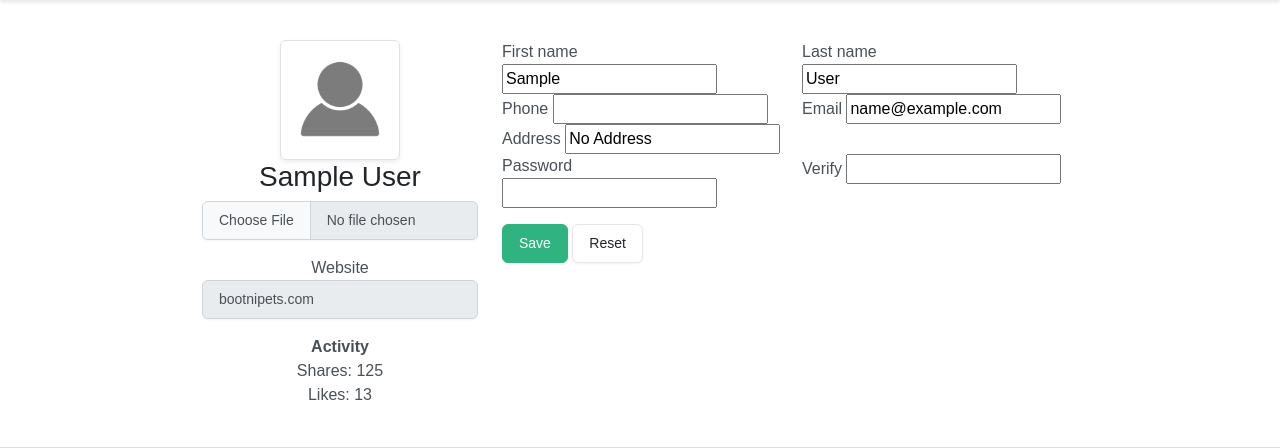
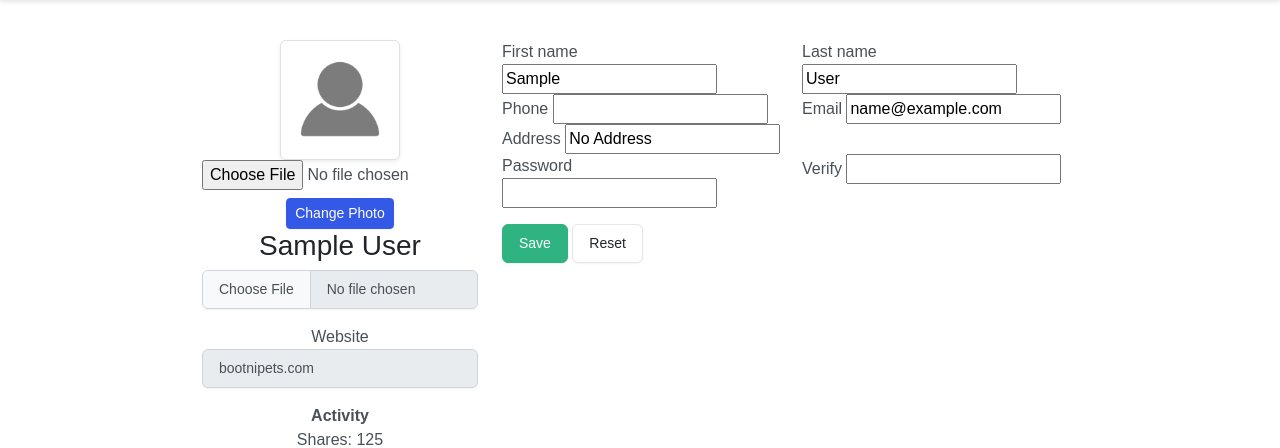
Before and after one commit to Dzherrom/hiretaskup, a Django app: page /users/profile/ in a window 1280 px wide. Shown: the part 77-525 px from the top of the page. Run offline with Django 5.2, Linux system fonts and the light colour scheme; the visitor is signed in with stand-in values (Sample User, id 1).

Commit message:
🙏🙏🙏🙏🙏

```diff
--- a/core/forms.py
+++ b/core/forms.py
@@ -22,7 +22,7 @@ class ProfileForm(forms.ModelForm):
     class Meta:
         model = CustomUser
         fields = [
-            'username', 'email', 'phone_number', 'first_name', 'last_name', 'address','password', 'verify_password'
+            'username', 'email', 'phone_number', 'first_name', 'last_name', 'address','photo', 'password', 'verify_password'
         ]
         widgets = {
             'address': forms.TextInput(),
--- a/core/models.py
+++ b/core/models.py
@@ -9,6 +9,7 @@ class CustomUser(AbstractUser):
     last_name = models.CharField(max_length=100, default="No Last Name")
     first_name = models.CharField(max_length=100, default="No First Name")
     address = models.TextField(default="No Address")
+    photo = models.ImageField(upload_to='profile_photos/', blank=True, null=True)
 
     def __str__(self):
         return self.first_name
--- a/core/templates/user/user_profile.html
+++ b/core/templates/user/user_profile.html
@@ -1,11 +1,21 @@
 {% extends "layouts/base.html" %}
+{% load static %}
 
 {% block content %}
 <div class="container" style="max-width:900px; margin:40px auto;">
     <div class="row">
         <div class="col-md-4">
             <div style="text-align:center;">
-                <img src="static/img/profile-icon-9.png" class="img-thumbnail" width="120" alt="Profile Photo">
+                {% if user.photo %}
+                    <img src="{{ user.photo.url }}" class="img-thumbnail" width="120" alt="Profile Photo">
+                {% else %}
+                    <img src="{% static 'img/profile-icon-9.png' %}" class="img-thumbnail" width="120" alt="Profile Photo">
+                {% endif %}
+                <form method="post" enctype="multipart/form-data">
+                    {% csrf_token %}
+                    {{ form.photo }}
+                    <button type="submit" class="btn btn-primary btn-sm mt-2">Change Photo</button>
+                </form>
                 <h3>{{ user.first_name }} {{ user.last_name }}</h3>
                 <input type="file" name="photo" class="form-control mt-2" disabled>
                 <div class="mt-3">
--- a/core/urls.py
+++ b/core/urls.py
@@ -1,5 +1,7 @@
 from django.urls import path, include
 from . import views
+from django.conf import settings
+from django.conf.urls.static import static
 
 urlpatterns = [
     path('', views.home, name='home'),
@@ -13,3 +15,6 @@ urlpatterns = [
     path('users/edit/<int:id>/', views.user_edit, name='user_edit'),
     path('users/delete/<int:id>/', views.user_delete, name='user_delete'),
 ]
+
+if settings.DEBUG:
+    urlpatterns += static(settings.MEDIA_URL, document_root=settings.MEDIA_ROOT)
--- a/core/views.py
+++ b/core/views.py
@@ -52,6 +52,8 @@ def user_profile(request):
             password = form.cleaned_data.get('password')
             if password:
                 user.set_password(password)
+            if 'photo' in request.FILES:
+                user.photo = request.FILES['photo']
             user.save()
             return redirect('user_profile')
     else:
--- a/hiretaskup/settings.py
+++ b/hiretaskup/settings.py
@@ -134,3 +134,7 @@ AUTH_USER_MODEL = 'core.CustomUser'
 
 LOGIN_URL = '/login/'
 LOGIN_REDIRECT_URL = '/'
+
+# Media files (for user-uploaded content)
+MEDIA_URL = '/media/'
+MEDIA_ROOT = BASE_DIR / 'media'
```
Also changed, not shown: core/static/img/profile-icon-9.png (renamed from static/img/profile-icon-9.png).
